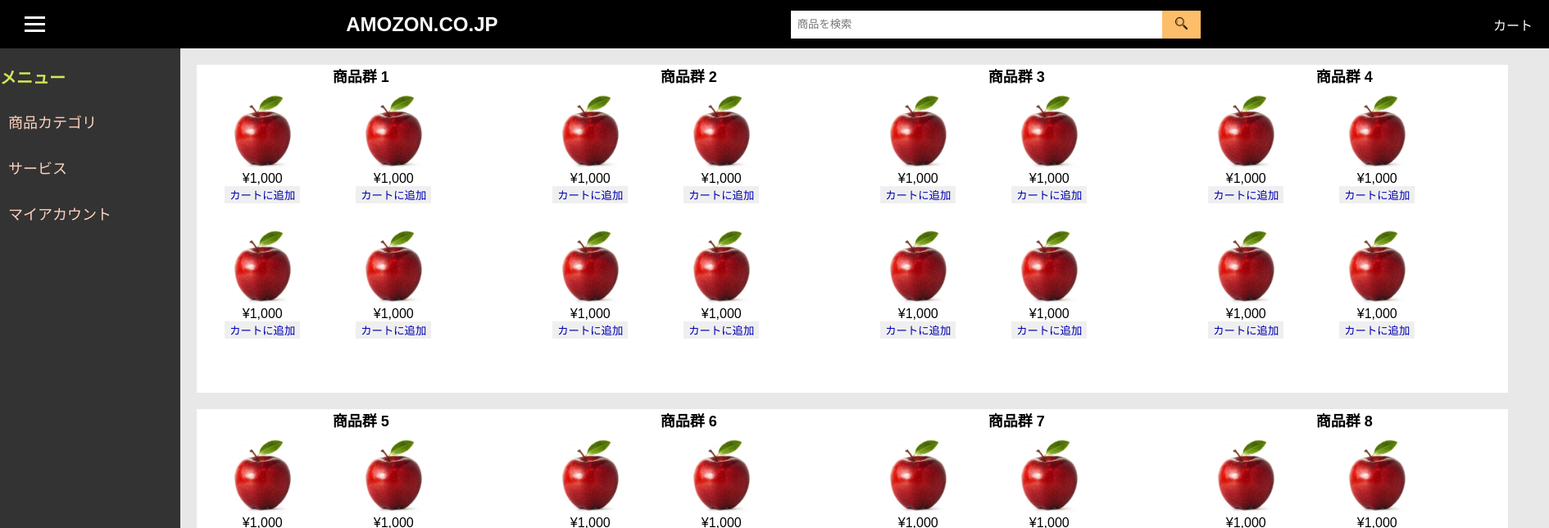
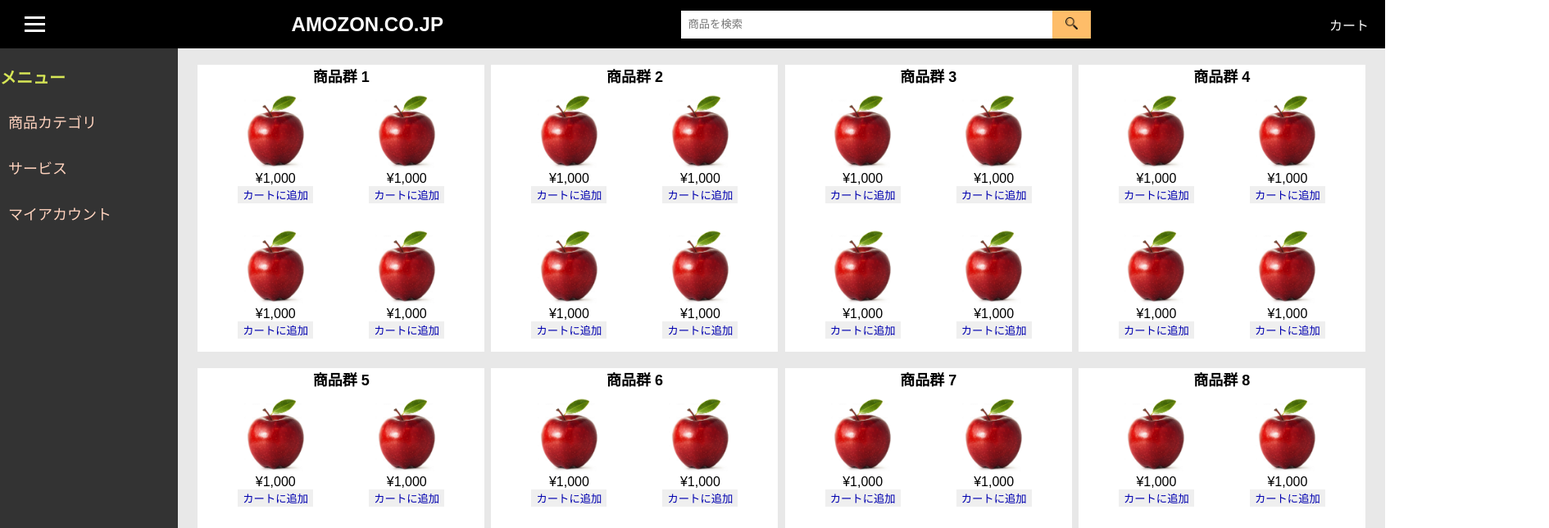
Before and after one commit to OrlyIdeate/WebDesign2-team-E, a React (Create React App) app: page / in a window 1280 px wide. Shown: the top 644 px of the page at 82% size, 1890 px wide, since content can reach past the window. Built offline with nearby package versions, Linux system fonts and the light colour scheme.

Commit message:
カードコンポーネントのスタイルを微調整し、カードスタックのレイアウトを改善

```diff
--- a/src/card/card.jsx
+++ b/src/card/card.jsx
@@ -2,7 +2,7 @@
 
 export function Card(props) {
     return (
-        <div style={{ width: '150px', height: '150px', margin: '5px', marginTop: '10px'}}>
+        <div style={{ width: '150px', height: '150px', margin: '5px', marginTop: '10px', }}>
             <img style={{ width: '100%', height: '60%', objectFit: 'contain' }} src={props.imageSrc} alt="Product Image" />
             <div style={{textAlign: 'center'}}>
                 <p style={{margin:'0'}}>¥1,000</p>
--- a/src/card/cardStack.jsx
+++ b/src/card/cardStack.jsx
@@ -4,13 +4,13 @@ import React from 'react';
 import { Card } from './card';
 export function CardStack(props) {
     return (
-        <div style={{ width: '400px', height: '400px', marginLeft: '10', backgroundColor: '#FFFFFF' }}>
+        <div style={{ width: '350px', height: '350px', margin: '0 auto', backgroundColor: '#FFFFFF' }}>
             <h3 style={{ textAlign: 'center', marginBottom: '0'}}>{props.title}</h3>
-            <div style={{ display: 'flex', flexWrap: 'wrap' }}>
+            <div style={{ display: 'flex', flexWrap: 'wrap', justifyContent: 'center', alignItems: 'center' }}>
                 <Card imageSrc={props.image1} />
                 <Card imageSrc={props.image2} />
             </div>
-            <div style={{ display: 'flex', flexWrap: 'wrap' }}>
+            <div style={{ display: 'flex', flexWrap: 'wrap', justifyContent: 'center', alignItems: 'center' }}>
                 <Card imageSrc={props.image3} />
                 <Card imageSrc={props.image4} />
             </div>
```
